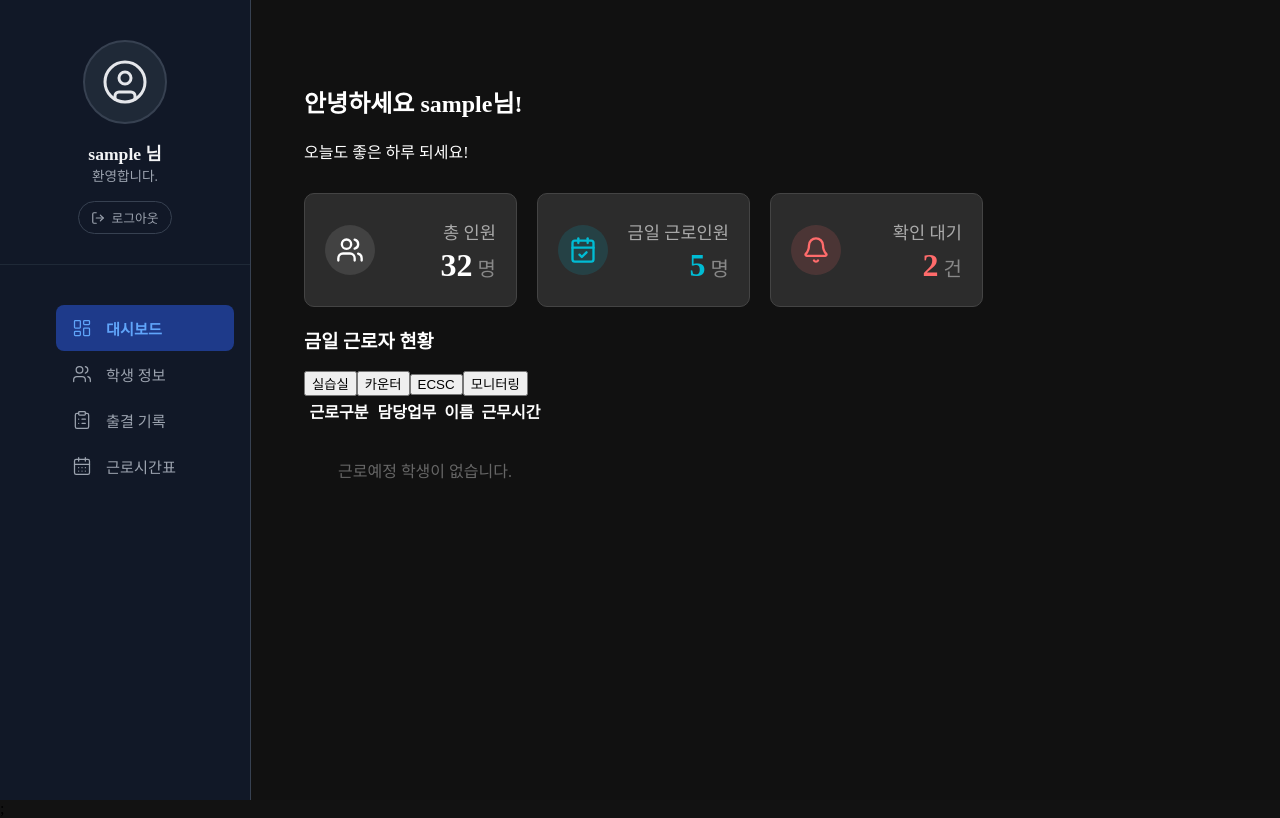
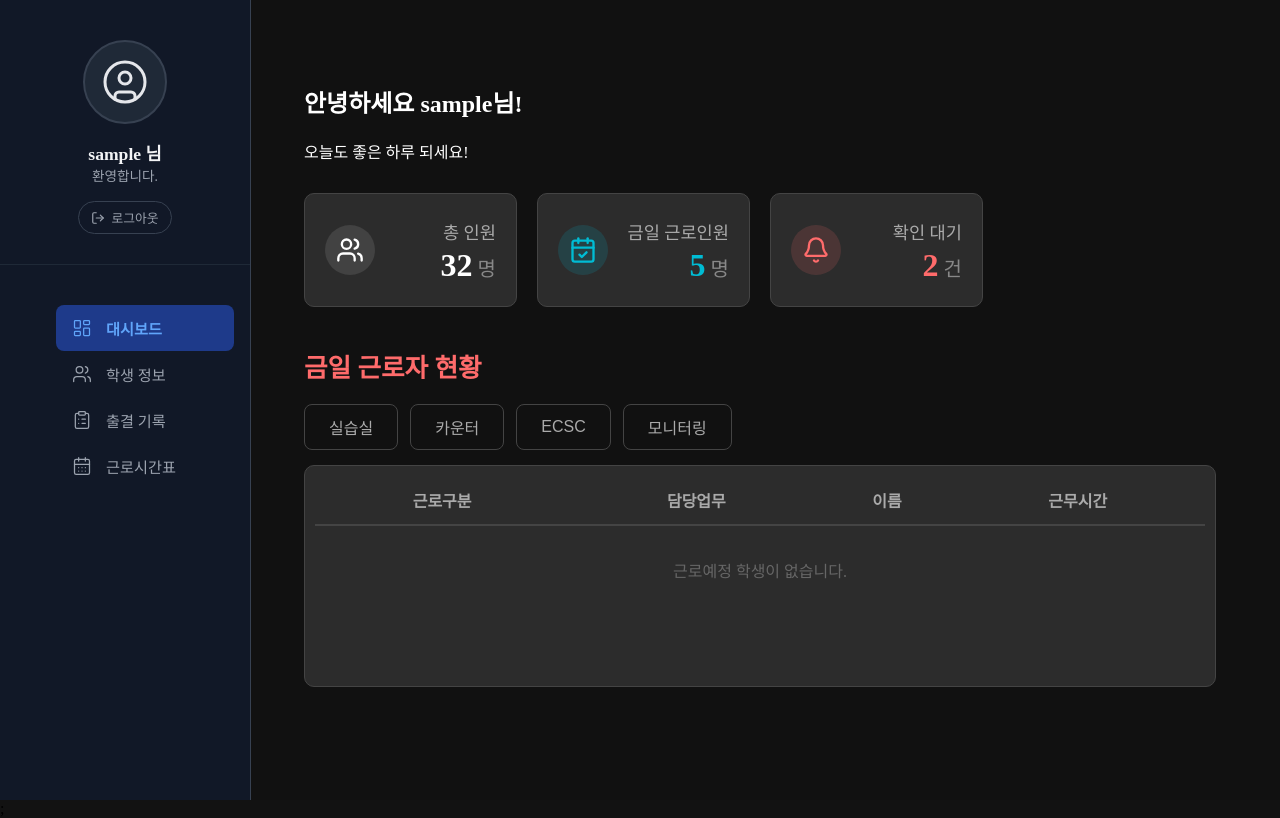
Before and after one commit to SHP-0701/student-manage-app, a Next.js app: page /dashboard in a window 1280 px wide. Built offline with nearby package versions, Linux system fonts and the light colour scheme; sample sign-in values are in the browser's storage.

Commit message:
대시보드 스타일 css module 수정

```diff
--- a/styles/Dashboard.module.css
+++ b/styles/Dashboard.module.css
@@ -88,3 +88,81 @@
 .alertText {
   color: #ff6b6b;
 }
+
+/* 근로자 현황 섹션 */
+.workerSection {
+  margin-top: 40px;
+  max-width: 1150px;
+}
+
+.sectionTitle {
+  font-size: 1.6rem;
+  font-weight: bold;
+  color: #ff6b6b;
+  margin-bottom: 20px;
+}
+
+/* 탭 버튼 컨테이너 */
+.tabContainer {
+  display: flex;
+  gap: 12px;
+  margin-bottom: 15px;
+}
+
+/* 탭 버튼 */
+.tabItem {
+  padding: 10px 24px;
+  background-color: transparent;
+  border: 1px solid #444;
+  border-radius: 8px;
+  color: #aaa;
+  cursor: pointer;
+  font-size: 1rem;
+  transition: all 0.2s ease;
+}
+
+.tabItem:hover {
+  border-color: #666;
+  color: #fff;
+}
+
+.active {
+  background-color: rgba(255, 107, 107, 0.1);
+  border-color: #ff6b6b !important;
+  color: #ff6b6b;
+  font-weight: bold;
+}
+
+.tableWrapper {
+  background-color: #2c2c2c;
+  border: 1px solid #444;
+  border-radius: 10px;
+  padding: 10px;
+  min-height: 200px;
+}
+
+.workerTable {
+  width: 100%;
+  border-collapse: collapse;
+  color: #fff;
+}
+
+.workerTable th {
+  padding: 12px 0;
+  border-bottom: 2px solid #444;
+  color: #aaa;
+  font-weight: bold;
+  text-align: center;
+  font-size: 1rem;
+}
+
+.workerTable td {
+  padding: 15px 0;
+  border-bottom: 1px solid #3a3a3a;
+  text-align: center;
+  color: #eee;
+}
+
+.workerTable tr:last-child td {
+  border-bottom: none;
+}
```
